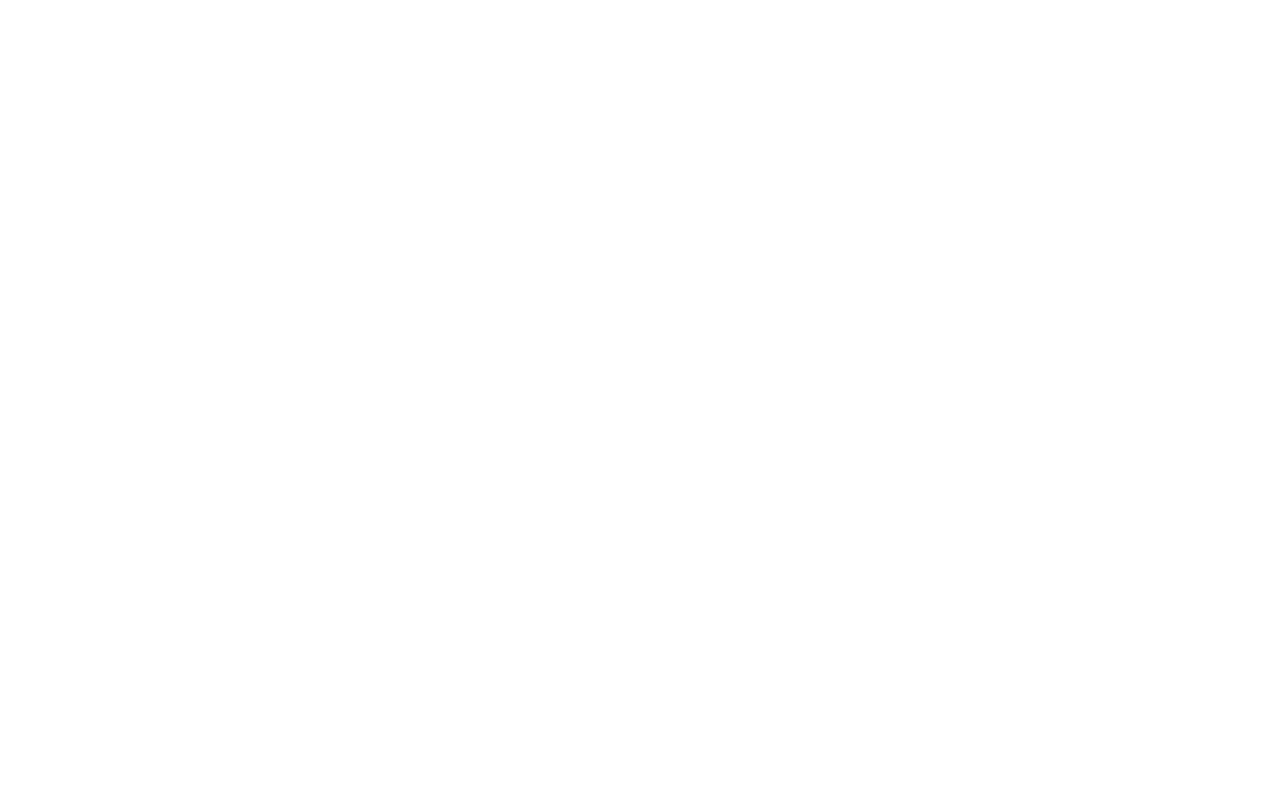
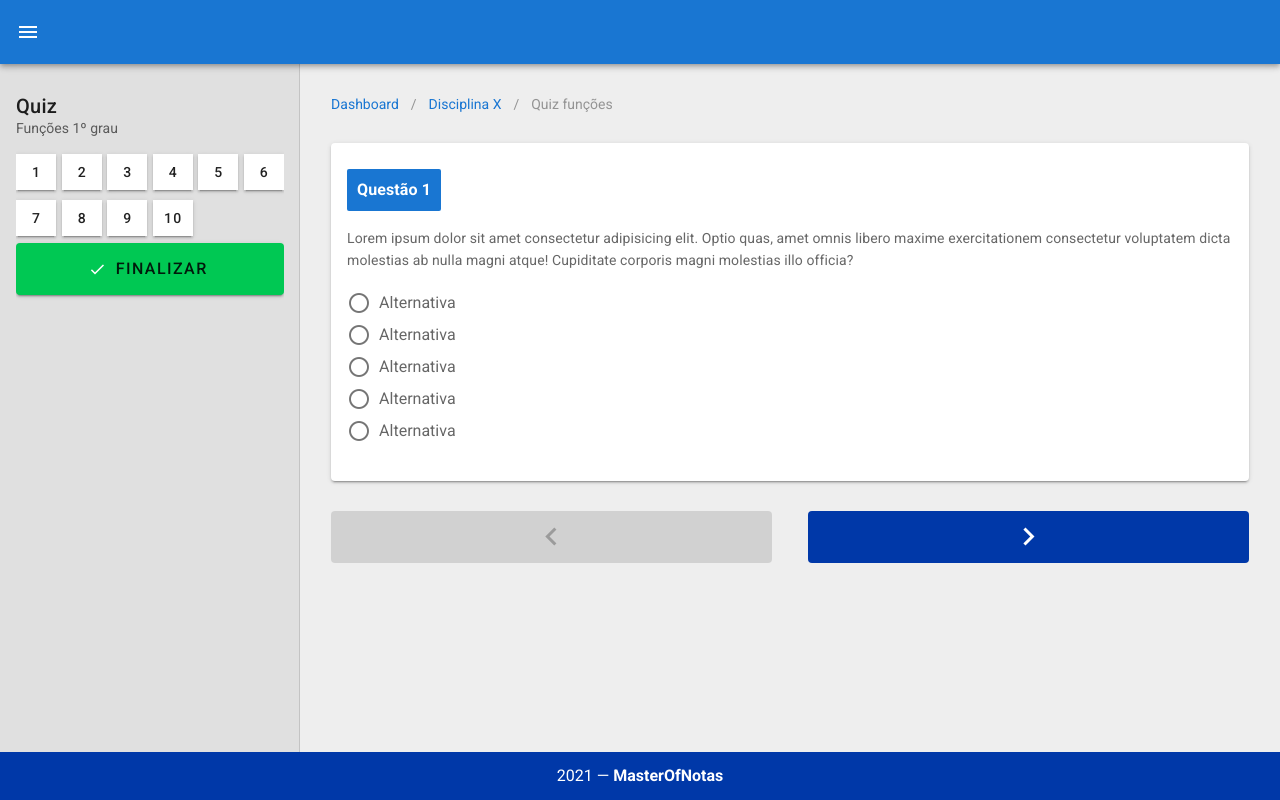
Before and after one commit to felfipe/MasterOfNotasFrontEnd, a Vue app: page /quiz/1/question/1 in a window 1280 px wide. Built offline with nearby package versions, Linux system fonts and the light colour scheme.

Commit message:
update quiz aluno

```diff
--- a/src/modules/Quiz/QuizView.vue
+++ b/src/modules/Quiz/QuizView.vue
@@ -1,26 +1,134 @@
 <template>
   <v-app id="inspire">
-    <v-navigation-drawer
-      v-model="drawer"
-      app
+    <MenuQuiz :controle="drawer" :num_question='10'></MenuQuiz>
+    <v-app-bar
+      color="blue darken-2"
+      absolute
     >
-      <!--  -->
-    </v-navigation-drawer>
-
-    <v-app-bar app>
-      <v-app-bar-nav-icon @click="drawer = !drawer"></v-app-bar-nav-icon>
-
-      <v-toolbar-title>Application</v-toolbar-title>
+      <v-app-bar-nav-icon color='white' @click="drawer = !drawer"></v-app-bar-nav-icon>
+      <v-img
+        :src="require('@/assets/logo-w.png')"
+        max-height="30"
+        max-width="200"
+      ></v-img>
     </v-app-bar>
 
-    <v-main>
-      <!--  -->
+    <v-main >
+      <v-container>
+        <v-breadcrumbs class="breadcrumbs-quiz" :items="items"></v-breadcrumbs>
+        <!-- <QuestQuiz></QuestQuiz> -->
+        <router-view></router-view>
+        <div class="btns-nav-quiz">
+          <v-btn
+            depressed
+            color="primary"
+            x-large
+            disabled
+          >
+            <v-icon dark large>
+              mdi-chevron-left
+            </v-icon>
+          </v-btn>
+          <v-btn
+            depressed
+            color="primary"
+            x-large
+          >
+            <v-icon dark large>
+              mdi-chevron-right
+            </v-icon>
+          </v-btn>
+        </div>
+
+      </v-container>
     </v-main>
+
+    <v-footer padless>
+      <v-col
+        class="text-center"
+        cols="12"
+      >
+        {{ new Date().getFullYear() }} — <strong>MasterOfNotas</strong>
+      </v-col>
+    </v-footer>
+
   </v-app>
 </template>
 
 <script>
+import MenuQuiz from './components/MenuQuiz.vue'
+// import QuestQuiz from './components/QuestQuiz.vue'
   export default {
-    data: () => ({ drawer: null }),
+    components: {
+        MenuQuiz
+    },
+    data: () => ({
+      drawer: true,
+      items: [
+        {
+          text: 'Dashboard',
+          disabled: false,
+          href: '/',
+        },
+        {
+          text: 'Disciplina X',
+          disabled: false,
+          href: 'disciplina',
+        },
+        {
+          text: 'Quiz funções',
+          disabled: true,
+          href: 'breadcrumbs_link_2',
+        },
+      ],
+    }),
   }
 </script>
+<style scoped>
+header {
+  top: 0 !important;
+  left: 0 !important;
+  z-index: 99999 !important;
+}
+nav,
+main {
+  margin-top: 4rem !important;
+}
+nav {
+  max-height: calc(100% - 7rem) !important;
+  border-color: transparent !important;
+  border: 0 !important;
+  position: absolute !important;
+}
+main {
+  padding: 2rem;
+  background-color: #eee;
+}
+footer{
+  background-color: #0038A8 !important;
+  color: #fff !important;
+}
+.breadcrumbs-quiz{
+  padding-left: 2%;
+}
+.card-question{
+  width: 96%;
+  margin: 10px 2%;
+}
+.btns-nav-quiz{
+  width: 96%;
+  margin: 30px 2%;
+}
+.btns-nav-quiz button{
+  width: 48%;
+  font-size: 20px;
+}
+.btns-nav-quiz button:nth-child(1){
+  background-color: #1976D2 !important;
+  margin-right: 2%;
+}
+.btns-nav-quiz button:nth-child(2){
+  background-color: #0038A8 !important;
+  margin-left: 2%;
+}
+</style>
--- /dev/null
+++ b/src/modules/Quiz/components/MenuQuiz.vue
@@ -0,0 +1,114 @@
+<template>
+  <v-navigation-drawer
+    v-model="controle"
+    color="grey lighten-2"
+    width="300"
+    app
+  >
+    <v-list-item>
+      <v-list-item-content class="title-number-content">
+        <v-list-item-title class="text-h6"> Quiz </v-list-item-title>
+        <v-list-item-subtitle> Funções 1º grau </v-list-item-subtitle>
+        <div class="question-quiz">
+          <v-btn class="" color="white" tile v-for="n in num_question" @click="question_open(n)" v-bind:key="n">{{ n }}</v-btn>
+        </div>
+
+        <v-dialog
+          v-model="dialog"
+          persistent
+          max-width="290"
+        >
+          <template v-slot:activator="{ on, attrs }">
+          <v-btn color="green accent-4" x-large class="btn-finalizar" v-bind="attrs"
+            v-on="on">
+            <v-icon left color="white"> mdi-check </v-icon>
+              Finalizar
+          </v-btn>
+          </template>
+          <v-card>
+            <v-card-title class="text-h5">
+              Finalizar
+            </v-card-title>
+            <v-card-text>Tem certeza que deseja finalizar este quiz?</v-card-text>
+            <v-card-actions class="btns-action-alert">
+              <v-spacer></v-spacer>
+              <v-btn
+                color="green accent-4"
+                class="btn-ok"
+                @click="dialog = false"
+              >
+                Confirmar
+              </v-btn>
+              <v-btn
+                color="green darken-1"
+                text
+                @click="dialog = false"
+              >
+                Cancelar
+              </v-btn>
+            </v-card-actions>
+          </v-card>
+        </v-dialog>
+      </v-list-item-content>
+    </v-list-item>
+  </v-navigation-drawer>
+</template>
+
+<script>
+export default {
+  data: () => ({
+    drawer: null,
+    dialog: false,
+  }),
+  props: {
+    controle: {
+      required: true,
+      default: false,
+    },
+    num_question: {
+      required: true,
+      default: 0,
+    },
+  },
+  methods:{
+    question_open(n){
+      const id_quiz = this.$route.params.quizid
+      this.$router.push(`/quiz/${id_quiz}/question/${n}`)
+    }
+  }
+};
+</script>
+<style scoped>
+.btn-finalizar {
+  color: #fff;
+  font-size: 0.9rem;
+}
+.question-quiz{
+  margin: 10px 0;
+  width: 102%;
+}
+.question-quiz button{
+  width: 15%;
+  min-width: 15% !important;
+  margin: 5px 1%;
+}
+.question-quiz button:nth-child(6n+0){
+  margin-right: 0;
+}
+.question-quiz button:nth-child(6n+1){
+  margin-left: 0;
+}
+.title-number-content{
+  padding-top: 30px;
+}
+.btn-ok{
+  color: #fff;
+}
+.btns-action-alert{
+  padding-bottom: 20px !important;
+}
+.btn-num-active{
+  color: #fff;
+  background-color: #1976D2 !important;
+}
+</style>
--- /dev/null
+++ b/src/modules/Quiz/components/QuestQuiz.vue
@@ -0,0 +1,57 @@
+<template>
+  <v-card class="card-question">
+    <v-card-text>
+      <div class="num-label-quest-quiz">Questão 1</div>
+      <p>Lorem ipsum dolor sit amet consectetur adipisicing elit. Optio quas, amet omnis libero maxime exercitationem consectetur voluptatem dicta molestias ab nulla magni atque! Cupiditate corporis magni molestias illo officia?</p>
+      <v-radio-group v-model="radioGroup">
+        <v-radio
+          v-for="n in 5"
+          :key="n"
+          label="Alternativa"
+          color="blue darken-2"
+          class="blue--text"
+        ></v-radio>
+      </v-radio-group>
+    </v-card-text>
+  </v-card>
+</template>
+<script>
+// import axios from '@/configs/axios'
+export default{
+    data(){
+        return {}
+    },
+    watch:{
+        '$route.params.questionid':function(){
+            this.get_question()
+        },
+    },
+    methods:{
+        get_question(){
+            console.log('E AII')
+        }
+    },
+    created(){
+        this.get_question()
+    }
+
+}
+</script>
+
+<style scoped>
+.num-label-quest-quiz{
+  background-color: #1976D2;
+  color: #fff;
+  font-size: 16px;
+  font-weight: 700;
+  padding: 10px;
+  width: auto;
+  display: table;
+  border-radius: 2px;
+  margin-bottom: 16px;
+  margin-top: 10px;
+}
+.blue--text{
+    color: #1976D2;
+}
+</style>
--- a/src/router/index.js
+++ b/src/router/index.js
@@ -6,6 +6,7 @@
 import DisciplineAdd from '@/modules/ProfessorDisciplines/DisciplineAddEdit.vue'
 import DisciplineStudent from '@/modules/ProfessorDisciplines/DisciplineStudent.vue'
 import QuizView from '@/modules/Quiz/QuizView.vue'
+import QuestQuiz from '@/modules/Quiz/components/QuestQuiz.vue'
 
 Vue.use(VueRouter)
 
@@ -38,9 +39,16 @@
     ]
   },
   {
-    path: '/quiz',
+    path: '/quiz/:quizid',
     name: 'quiz',
-    component: QuizView
+    component: QuizView,
+    children: [
+      {
+        path: 'question/:questionid',
+        name: 'question-quiz',
+        component: QuestQuiz
+      }
+    ]
   },
 ]
 
```
Also changed, not shown: src/assets/logo-w.png (added).
